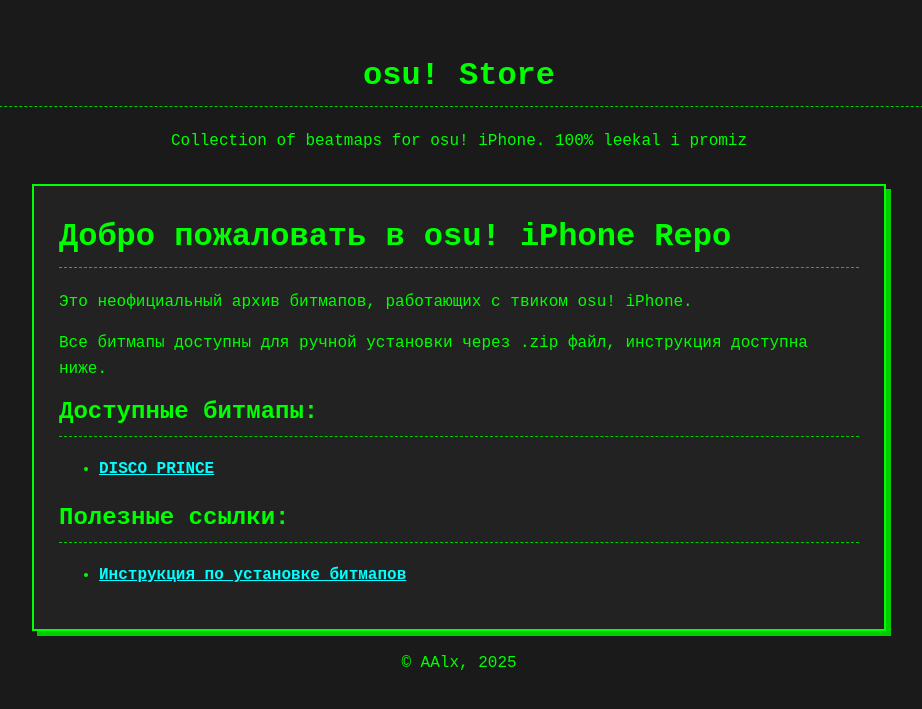
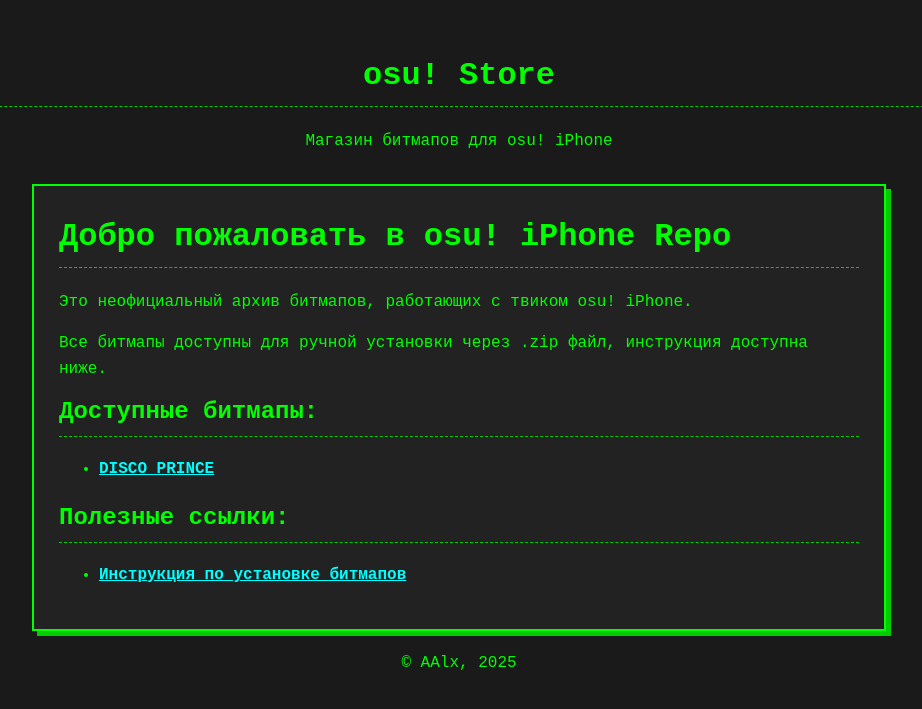
Before and after one commit to AAlx0451/osu-ios-store-repo, a Jekyll site: the page built from index.md, in a window 1280 px wide. Shown: the top 709 px of the page, without its empty margins (181-1103 px from the left). Built offline with Jekyll 4.4.1, drawn with Linux system fonts in a browser that asks for light colours.

Commit message:
Update _config.yml

```diff
--- a/_config.yml
+++ b/_config.yml
@@ -1,2 +1,2 @@
 title: osu! Store
-description: Collection of beatmaps for osu! iPhone. 100% leekal i promiz
+description: Магазин битмапов для osu! iPhone
```
